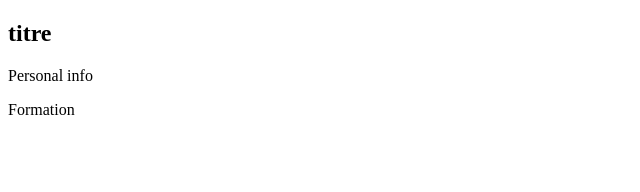
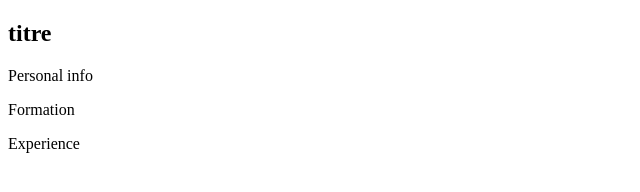
Before and after one commit to Lapave/Lapave.github.io, a plain HTML site: page index.html in a window 1280 px wide. Shown: the full height of the page, 0-640 px from the left. Drawn offline with Linux system fonts and the light colour scheme.

Commit message:
Experience

```diff
--- a/index.html
+++ b/index.html
@@ -11,5 +11,7 @@
   <p> Personal info</p>
 
   <p> Formation </p>
+
+  <p> Experience </p>
   </body>
 </html>
```
